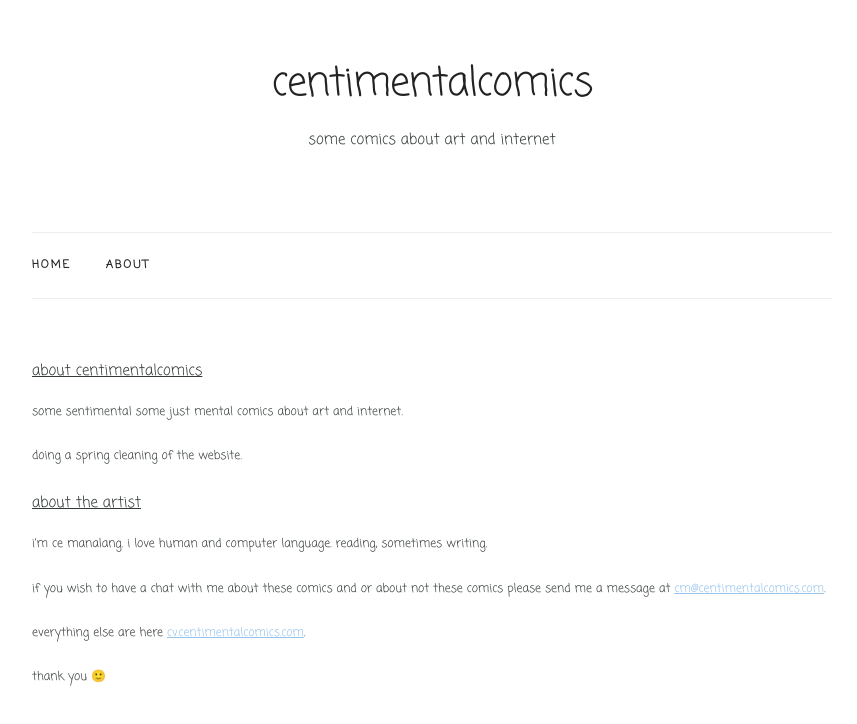
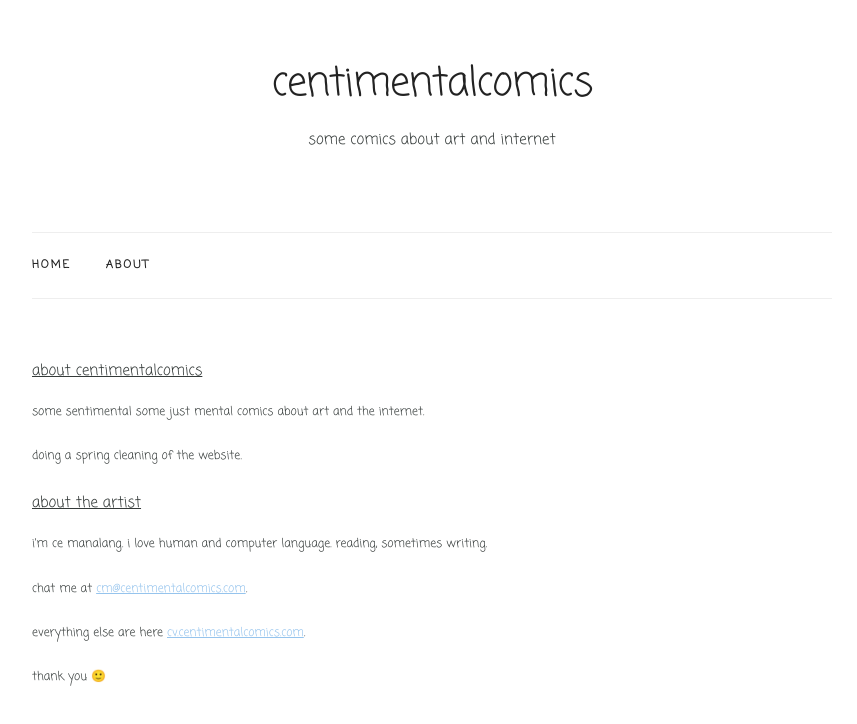
Before and after one commit to ce-manalang/alice, a Next.js app: page /about in a window 1280 px wide. Shown: the top 724 px of the page, without its empty margins (208-1065 px from the left). Built offline with nearby package versions, Linux system fonts and the light colour scheme; no server answers.

Commit message:
fix: about content

```diff
--- a/app/about/page.tsx
+++ b/app/about/page.tsx
@@ -55,7 +55,7 @@ export default function About() {
 			</nav>
 			<div className="docs-section">
         <h2><u>about centimentalcomics</u></h2>
-        <p>some sentimental some just mental comics about art and internet.</p>
+        <p>some sentimental some just mental comics about art and the internet.</p>
         <p>doing a spring cleaning of the website.</p>
         {/* <p>doing a spring cleaning of the website. i used to organize by these tags but might do away with them. here for now.</p> */}
         {/* <ul className="bullets"> */}
@@ -71,7 +71,7 @@ export default function About() {
           i'm ce manalang. i love human and computer language. reading, sometimes writing.
         </p>
         <p>
-          if you wish to have a chat with me about these comics and or about not these comics please send me a message at <a href="mailto:cm@centimentalcomics.com">cm@centimentalcomics.com</a>.
+          chat me at <a href="mailto:cm@centimentalcomics.com">cm@centimentalcomics.com</a>.
         </p>
         <p>
           everything else are here <a href="https://cv.centimentalcomics.com">cv.centimentalcomics.com</a>.
```
